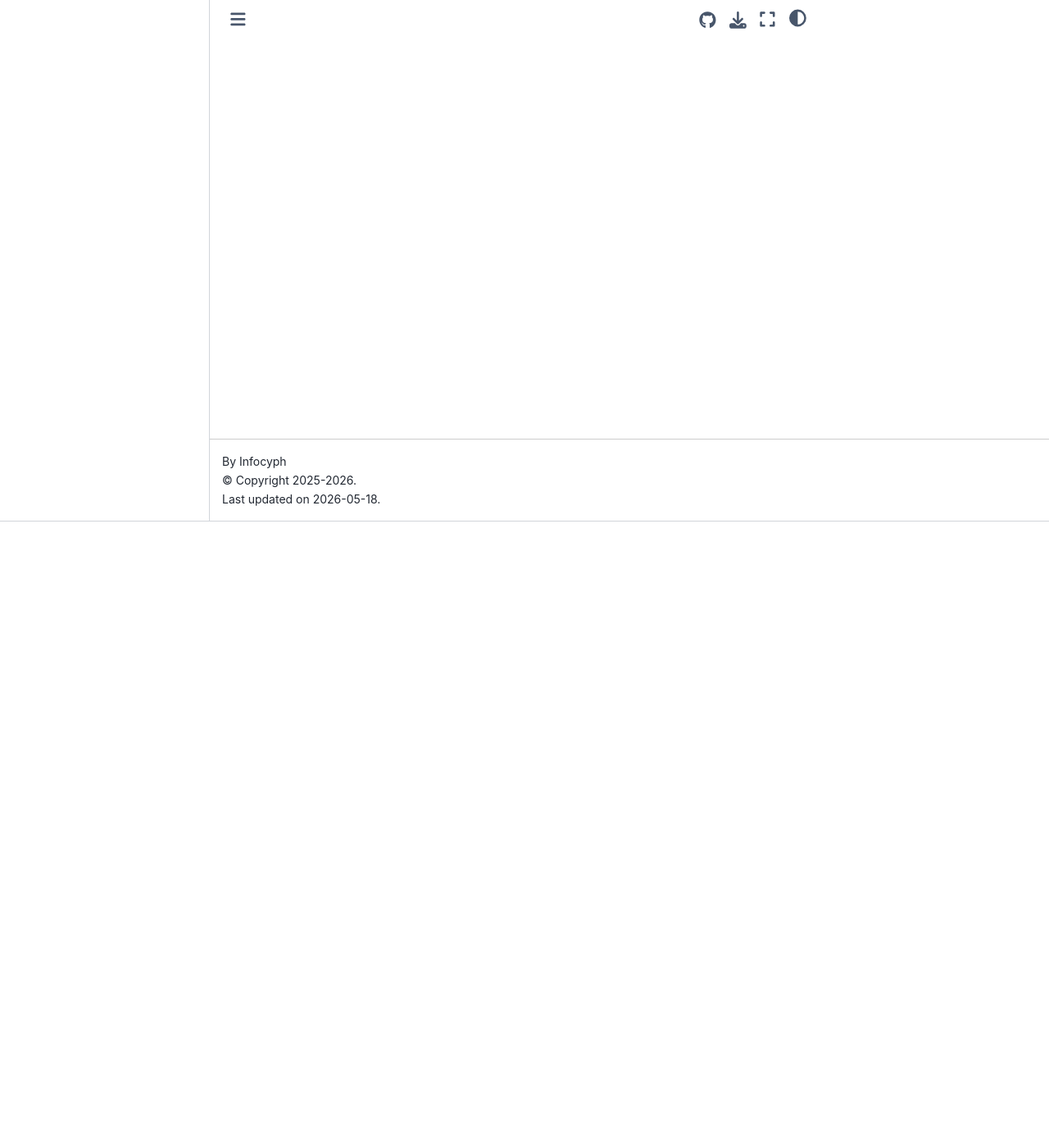
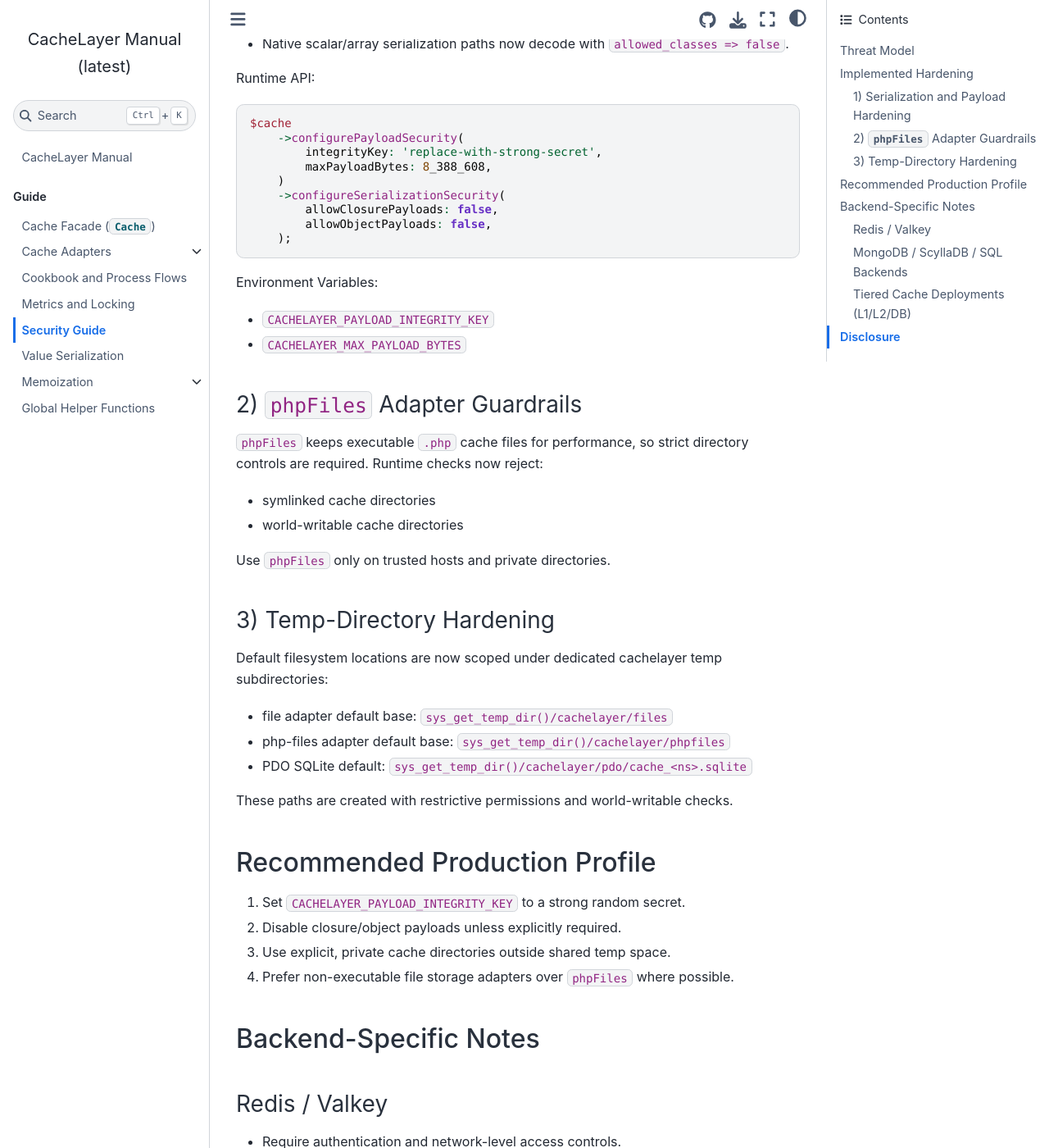
Before and after one commit to infocyph/CacheLayer, a Sphinx documentation site: the page built from docs/security.rst, in a window 1280 px wide and 1400 px high, scrolled down 764 px. Shown: the whole window at 82% size. Built offline with Sphinx 7.4.7 and the Sphinx Book theme 1.1.4, drawn with Linux system fonts in a browser that asks for light colours; before the commit the page ends 900 px from its top, so only the background shows below that; some of the changed text lies outside the part shown.

Commit message:
update docs

```diff
--- a/docs/security.rst
+++ b/docs/security.rst
@@ -1,13 +1,40 @@
 .. _security:
 
-========
-Security
-========
+==============
+Security Guide
+==============
 
-CacheLayer includes optional hardening controls for payload integrity,
-serialization policy, and filesystem defaults.
+This document captures CacheLayer hardening guidance and rollout options.
 
-Quick hardening setup:
+Threat Model
+------------
+
+CacheLayer stores serialized payloads in backends that may be writable by local
+or network-adjacent actors if infrastructure is misconfigured. Main risks:
+
+* Deserialization abuse when payloads are tampered.
+* Executable cache-file abuse in ``phpFiles`` adapter.
+* Insecure default temp-directory usage in shared environments.
+
+Implemented Hardening
+---------------------
+
+1) Serialization and Payload Hardening
+~~~~~~~~~~~~~~~~~~~~~~~~~~~~~~~~~~~~~~
+
+* ``CachePayloadCodec`` supports signed payloads (HMAC-SHA256).
+* Signed payloads are rejected when integrity verification fails.
+* When an integrity key is configured, unsigned payloads are rejected.
+* Maximum payload size can be enforced at decode time.
+* ``ValueSerializer`` supports strict mode:
+
+  * block closure payloads
+  * block object payloads
+
+* Native scalar/array serialization paths now decode with
+  ``allowed_classes => false``.
+
+Runtime API:
 
 .. code-block:: php
 
@@ -21,9 +48,73 @@ Quick hardening setup:
            allowObjectPayloads: false,
        );
 
-Environment variables:
+Environment Variables:
 
 * ``CACHELAYER_PAYLOAD_INTEGRITY_KEY``
 * ``CACHELAYER_MAX_PAYLOAD_BYTES``
 
-For detailed policy and rollout guidance, see project root ``SECURITY.md``.
+2) ``phpFiles`` Adapter Guardrails
+~~~~~~~~~~~~~~~~~~~~~~~~~~~~~~~~~~
+
+``phpFiles`` keeps executable ``.php`` cache files for performance, so strict
+directory controls are required. Runtime checks now reject:
+
+* symlinked cache directories
+* world-writable cache directories
+
+Use ``phpFiles`` only on trusted hosts and private directories.
+
+3) Temp-Directory Hardening
+~~~~~~~~~~~~~~~~~~~~~~~~~~~
+
+Default filesystem locations are now scoped under dedicated cachelayer temp
+subdirectories:
+
+* file adapter default base: ``sys_get_temp_dir()/cachelayer/files``
+* php-files adapter default base: ``sys_get_temp_dir()/cachelayer/phpfiles``
+* PDO SQLite default: ``sys_get_temp_dir()/cachelayer/pdo/cache_<ns>.sqlite``
+
+These paths are created with restrictive permissions and world-writable checks.
+
+Recommended Production Profile
+------------------------------
+
+1. Set ``CACHELAYER_PAYLOAD_INTEGRITY_KEY`` to a strong random secret.
+2. Disable closure/object payloads unless explicitly required.
+3. Use explicit, private cache directories outside shared temp space.
+4. Prefer non-executable file storage adapters over ``phpFiles`` where
+   possible.
+
+Backend-Specific Notes
+----------------------
+
+Redis / Valkey
+~~~~~~~~~~~~~~
+
+* Require authentication and network-level access controls.
+* Prefer TLS-enabled connections when crossing host boundaries.
+* Avoid exposing Redis/Valkey ports directly to public networks.
+
+MongoDB / ScyllaDB / SQL Backends
+~~~~~~~~~~~~~~~~~~~~~~~~~~~~~~~~~
+
+* Use least-privilege database credentials scoped to cache
+  tables/collections.
+* Enforce transport security (TLS) where supported.
+* Keep cache schema/table permissions separate from application primary data.
+
+Tiered Cache Deployments (L1/L2/DB)
+~~~~~~~~~~~~~~~~~~~~~~~~~~~~~~~~~~~
+
+For ``Cache::tiered()`` production setups:
+
+* keep L1 (APCu) local-process only
+* protect L2 (Redis/Valkey) as a private service
+* treat DB fallback resolvers as trusted code paths only
+* configure bounded TTLs to reduce stale or poisoned cache lifetime
+
+Disclosure
+----------
+
+If you discover a security issue, please open a private report to project
+maintainers before public disclosure.
```
Also changed, not shown: CODE_OF_CONDUCT.md (+33 -48 lines), CONTRIBUTING.md (added, +68 -0 lines), README.md (+12 -15 lines), SECURITY.md (+34 -86 lines), .github/PULL_REQUEST_TEMPLATE.md (added), 8 other files.
